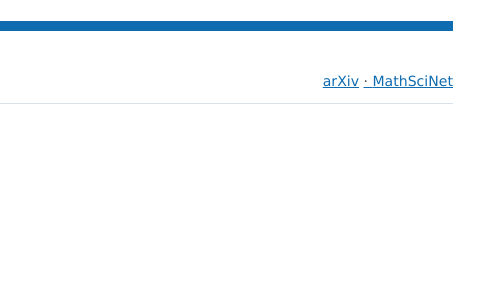
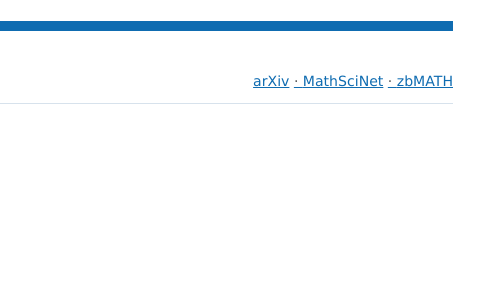
Before and after one commit to cashenchris/cashenchris.github.io, a plain HTML site: page index.html in a window 1280 px wide. Shown: the part 412-695 px from the top of the page, 777-1280 px from the left. Drawn offline with nearby package versions, Linux system fonts and the light colour scheme.

Commit message:
Update index.html

```diff
--- a/index.html
+++ b/index.html
@@ -58,6 +58,7 @@
 <a href="https://arxiv.org/a/cashen_c_1.html">arXiv</a>
 <a
   href="https://mathscinet.ams.org/mathscinet/search/publications.html?pg1=INDI&amp;s1=902549">MathSciNet</a>
+  <a href="https://zbmath.org/?q=ia%3Acashen.christopher-h">zbMATH</a>
 </p>
 </div>
 
```
